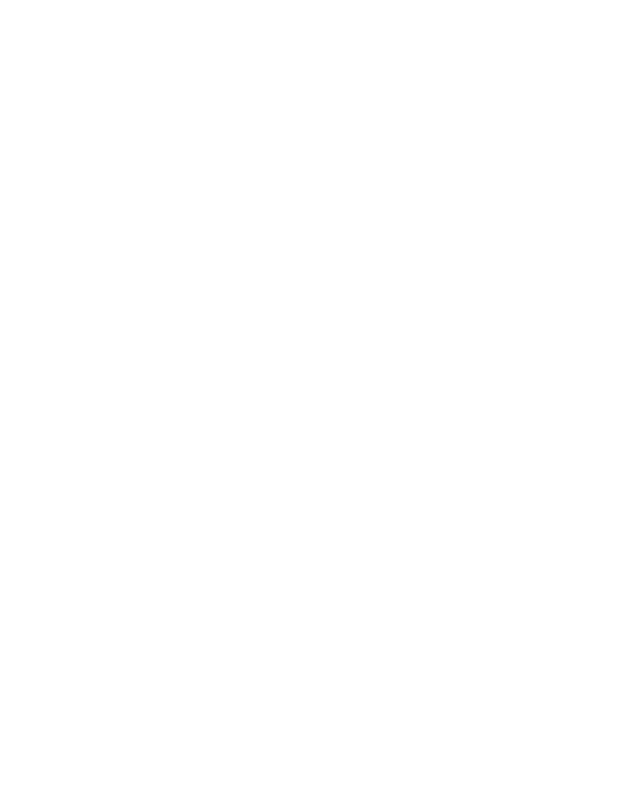
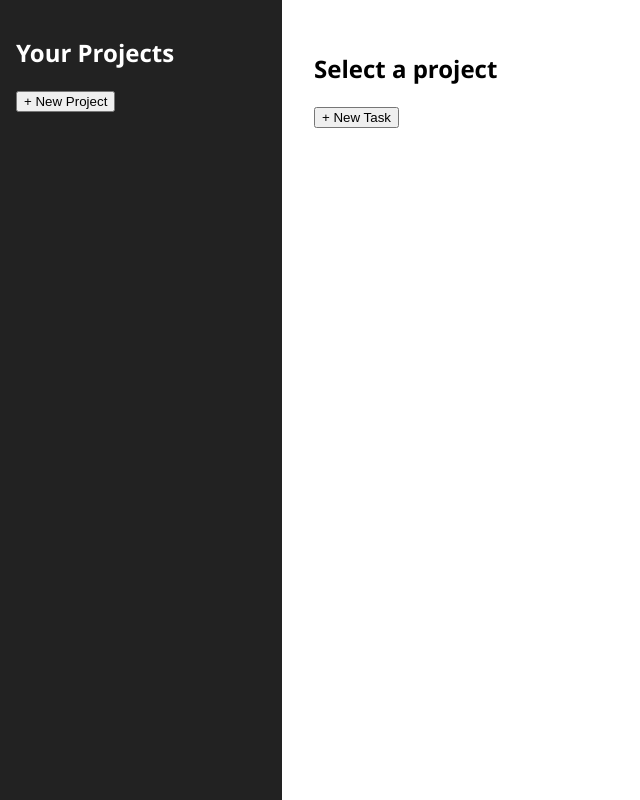
Before and after one commit to LuKa44x/To-Do-List, a website built with webpack: page dist/index.html in a window 1280 px wide. Shown: the whole page, without its empty margins (0-640 px from the left). Built offline with nearby package versions, Linux system fonts and the light colour scheme.

Commit message:
domManager file and dom manipulation
Created a new file `domManager.js` to handle DOM manipulations
Styled a bit for better testing in `style.css`
Imported `domManager.js` in `index.js`
Created the basic html structure in `index.html`.

```diff
--- /dev/null
+++ b/src/domManager.js
@@ -0,0 +1,42 @@
+
+
+export function createLayout() {
+    const container = document.createElement('div');
+    container.id = 'container';
+
+    // Sidebar
+    const sidebar = document.createElement('aside');
+    sidebar.id = 'sidebar';
+
+    const sidebarTitle = document.createElement('h2');
+    sidebarTitle.textContent = 'Your Projects';
+
+    const projectList = document.createElement('ul');
+    projectList.id = 'project-list';
+
+    const addProjectBtn = document.createElement('button');
+    addProjectBtn.id = 'add-project-btn';
+    addProjectBtn.textContent = '+ New Project';
+
+    sidebar.append(sidebarTitle, projectList, addProjectBtn);
+
+    // Main content
+    const main = document.createElement('main');
+    main.id = 'main-content';
+
+    const projectTitle = document.createElement('h2');
+    projectTitle.id = 'current-project-title';
+    projectTitle.textContent = 'Select a project';
+
+    const todoList = document.createElement('ul');
+    todoList.id = 'todo-list';
+
+    const addTaskBtn = document.createElement('button');
+    addTaskBtn.id = 'add-task-btn';
+    addTaskBtn.textContent = '+ New Task';
+
+    main.append(projectTitle, todoList, addTaskBtn);
+
+    container.append(sidebar, main);
+    document.body.appendChild(container);
+  }
--- a/src/index.js
+++ b/src/index.js
@@ -1 +1,4 @@
-console.log("Todo App Loaded 🚀");
+import './style.css'
+import { createLayout } from './domManager'
+
+createLayout();
--- a/src/style.css
+++ b/src/style.css
@@ -0,0 +1,25 @@
+
+body {
+    font-family: 'Segoe UI', sans-serif;
+    margin: 0;
+    padding: 0;
+    background-color: #f4f4f4;
+  }
+
+  #container {
+    display: flex;
+    height: 100vh;
+  }
+
+  #sidebar {
+    width: 250px;
+    background-color: #222;
+    color: white;
+    padding: 1rem;
+  }
+
+  #main-content {
+    flex-grow: 1;
+    padding: 2rem;
+    background-color: white;
+  }
```
Also changed, not shown: dist/index.html.
